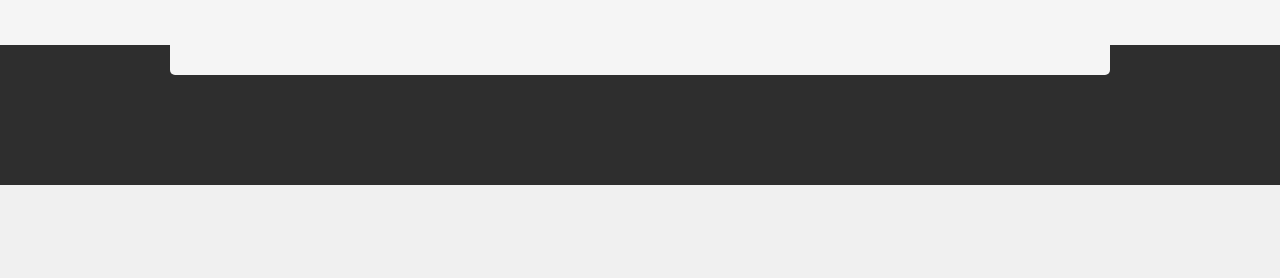
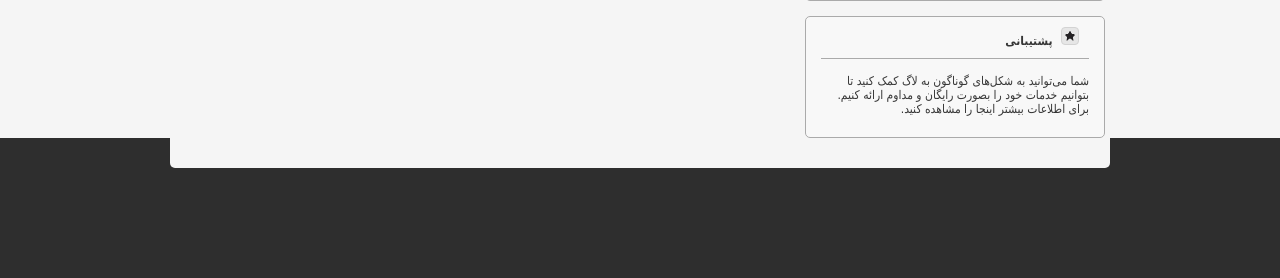
Before and after one commit to arashm/Mashhad-LUG-Theme, a PHP site: page / in a window 1280 px wide. Shown: the part 1091-1369 px from the top of the page. Before the commit the page ends 1276 px from the top, so only its background shows below. Run offline with PHP 8.4, Linux system fonts and the light colour scheme.

Commit message:
Added Sidebar to site

```diff
--- a/css/style.css
+++ b/css/style.css
@@ -149,6 +149,27 @@ h3 {
     min-height: 400px;
 }
 
+#box-wrapper {
+    border: 1px solid #aaaaaa;
+    min-height: 120px;
+    margin: 15px 0 15px;
+}
+
+#box-title {
+    padding: 10px;
+    border-bottom: 1px solid #aaaaaa;
+    display: block;
+    margin: 0 15px 0;
+}
+
+#box-content {
+    margin: 15px;
+}
+
+#icons {
+    display: inline-block;
+}
+
 #content {
     width: 620px;
     min-height: 400px;
@@ -167,6 +188,14 @@ ul[class=mainMenu] li {
     display: inline;
 }
 
+h3[class=box-title] {
+    display: inline;
+    padding: 0 5px 0;
+}
+
+#box-wrapper:first-child {
+    margin-top: 0 !important;
+}
 /* Classes */
 
 .curved-top {
@@ -213,3 +242,7 @@ ul[class=mainMenu] li {
     display: inline;
     margin: 30px 5px 15px;
 }
+
+/*.content {
+    margin: 10px;
+}*/
--- a/index.php
+++ b/index.php
@@ -32,6 +32,10 @@ along with Mashhad LUG Theme. If not, see <http ://www.gnu.org/licenses/>.
             $("document").ready(function() {
                 makeButtons();
                 $('#tabs').tabs();
+                $('span[id=icons]').hover(
+                function() { $(this).addClass('ui-state-hover'); },
+                function() { $(this).removeClass('ui-state-hover'); }
+            );
             });
 
             function makeButtons() {
@@ -77,9 +81,58 @@ along with Mashhad LUG Theme. If not, see <http ://www.gnu.org/licenses/>.
                     </blockquote>
 
                     <div  id="wrapper" class="curved-bottom">
+                        <!-- Sidebar -->
                         <div id="sidebar" class="float-right grids">
 
+                            <!--box1-->
+
+                            <div id="box-wrapper" class="curved-top curved-bottom transparent">
+                                <div id="box-title">
+                                    <div id="icons" class="ui-icon ui-icon-help ui-state-default ui-corner-all"></div>
+                                    <h3 class="box-title">راهنمایی</h3>
+                                </div>
+
+                                <div id="box-content">
+                                    <span class="content">اگر به‌تازگی با لینوکس و مشهد لاگ آشنا شده‌اید اینجا را مشاهده کنید.</span>
+                                </div>
+                            </div>
+                            <!--box2-->
+                            <div id="box-wrapper" class="curved-top curved-bottom transparent">
+                                <div id="box-title">
+                                    <div id="icons" class="ui-icon ui-icon-comment ui-state-default ui-corner-all"></div>
+                                    <h3 class="box-title">پیامک</h3>
+                                </div>
+
+                                <div id="box-content">
+                                    <span class="content">چناچه مایلید روزهای تشکیل جلسات را از طریق پیامک دریافت کنید، شماره تلفن همراه خود را وارد کنید:</span>
+                                </div>
+                            </div>
+                            <!--box3-->
+                            <div id="box-wrapper" class="curved-top curved-bottom transparent">
+                                <div id="box-title">
+                                    <div id="icons" class="ui-icon ui-icon-mail-closed ui-state-default ui-corner-all"></div>
+                                    <h3 class="box-title">عضویت در لیست پستی</h3>
+                                </div>
+
+                                <div id="box-content">
+                                    <span class="content">ما در لیست‌پستی درباره‌ی مسائل و جلسات لاگ گفتگو میکنیم. چناچه مایلید در این بحث‌ها شرکت داشته باشید، پست‌الکترونیکی خود را وارد کنید:</span>
+                                </div>
+                            </div>
+                            <!--box4-->
+                            <div id="box-wrapper" class="curved-top curved-bottom transparent">
+                                <div id="box-title">
+                                    <div id="icons" class="ui-icon ui-icon-star ui-state-default ui-corner-all"></div>
+                                    <h3 class="box-title">پشتیبانی</h3>
+                                </div>
+
+                                <div id="box-content">
+                                    <span class="content">شما می‌توانید به شکل‌های گوناگون به لاگ کمک کنید تا بتوانیم خدمات خود را بصورت رایگان و مداوم ارائه کنیم. برای اطلاعات بیشتر اینجا را مشاهده کنید.</span>
+                                </div>
+                            </div>
+
                         </div>
+
+
                         <div id="content" class="float-left grids">
 
                             <div id="tabs">
@@ -88,9 +141,7 @@ along with Mashhad LUG Theme. If not, see <http ://www.gnu.org/licenses/>.
                                     <li><a href="#tabs-2">گزارش جلسات</a></li>
                                 </ul>
                                 <div id="tabs-1">
-                                    Lorem ipsum dolor sit amet, consectetur adipisicing elit, sed do eiusmod tempor
-                                    incididunt ut labore et dolore magna aliqua. Ut enim ad minim veniam, quis nostrud
-                                    exercitation ullamco laboris nisi ut aliquip ex ea commodo consequat.
+                                    <img src="images/map.jpeg"></img>
                                 </div>
                                 <div id="tabs-2">
                                     Phasellus mattis tincidunt nibh. Cras orci urna, blandit id, pretium vel, aliquet
```
